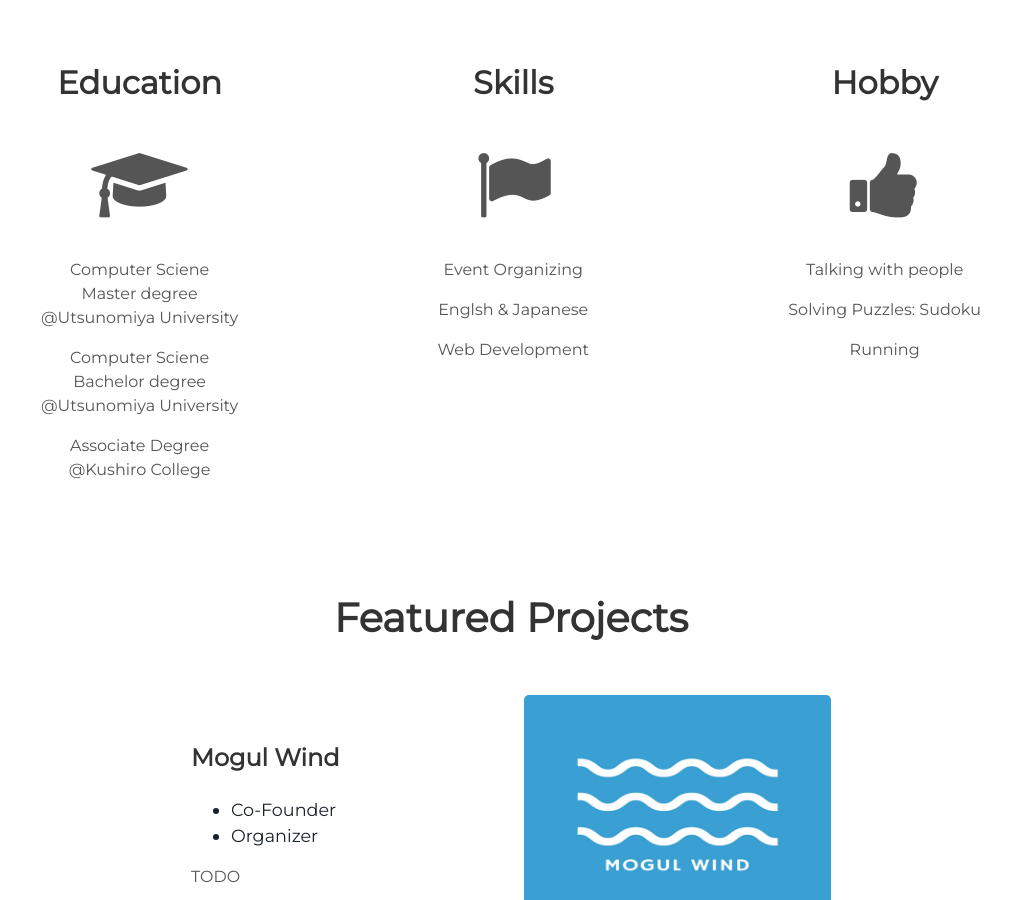
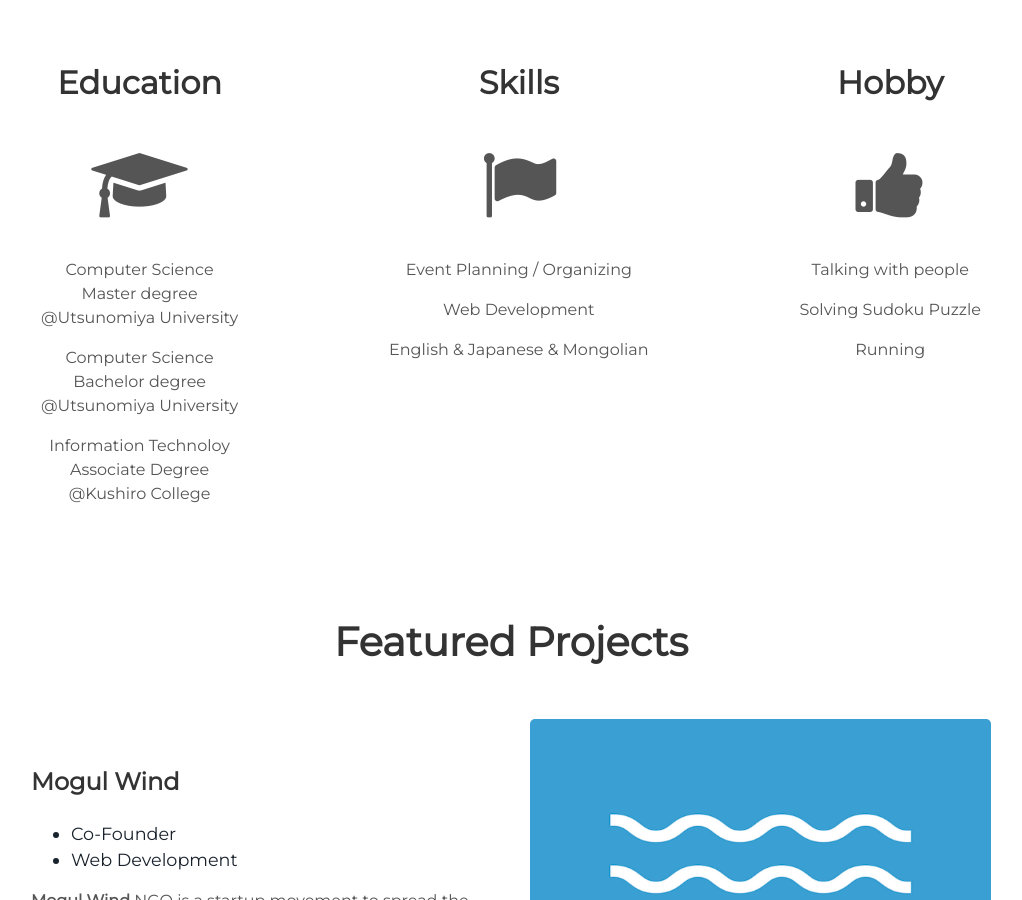
Before and after one commit to munjuu/munjuu.github.io, a Jekyll site: the page built from index.html, in a window 1280 px wide and 900 px high, scrolled down 1108 px. Shown: the whole window, without its empty margins (129-1151 px from the left). Built offline with Jekyll 4.4.1, drawn with Linux system fonts in a browser that asks for light colours; some of the changed text lies outside the part shown.

Commit message:
added some details

```diff
--- a/_config.yml
+++ b/_config.yml
@@ -6,9 +6,9 @@ url: "localhost:3000" # the base hostname & protocol for your site e.g. http://w
 
 # User settings
 username: Munkhod Bayarsaikhan
-user_description: Welcome to my personal page. I will share my everything to you!
-user_title: Science Student
-email: munju08@gmail.com
+user_description: Welcome to my personal page!
+user_title: Graduate Student of CS
+email: munkhod.bayar@gmail.com
 facebook_username: munjuub
 twitter_username: MunjuuB
 github_username:  munjuu
--- a/_includes/about.html
+++ b/_includes/about.html
@@ -8,11 +8,9 @@
       <h2>Education</h2>
       <i class="icon fa fa-graduation-cap"></i>
 
-        <p> Computer Sciene <br />Master degree <br />@Utsunomiya University</p>
-        <p> Computer Sciene <br />Bachelor degree <br />@Utsunomiya University</p>
-        <p> Associate Degree <br />@Kushiro College</p>
-
-
+        <p> Computer Science <br />Master degree <br />@Utsunomiya University</p>
+        <p> Computer Science <br />Bachelor degree <br />@Utsunomiya University</p>
+        <p> Information Technoloy <br />Associate Degree <br />@Kushiro College</p>
 
     </div>
 
@@ -20,9 +18,9 @@
       <h2>Skills</h2>
       <i class="icon fa fa-flag"></i>
 
-        <p> Event Organizing</p>
-        <p> Englsh & Japanese</p>
+        <p> Event Planning / Organizing</p>
         <p> Web Development</p>
+        <p> English & Japanese & Mongolian</p>
 
     </div>
 
@@ -31,8 +29,10 @@
       <i class="icon fa fa-thumbs-up"></i>
 
         <p> Talking with people</p>
-        <p> Solving Puzzles: Sudoku</p>
+        <p> Solving Sudoku Puzzle</p>
         <p> Running</p>
+        <!-- <p> Listening books</p>
+        <p> Watching Sumo</p>-->
 
     </div>
 </div>
--- a/_includes/projects.html
+++ b/_includes/projects.html
@@ -11,9 +11,13 @@
     <h3> Mogul Wind </h3>
     <ul>
       <li> Co-Founder</li>
-      <li> Organizer</li>
+      <li> Web Development</li>
     </ul>
-    <p> TODO </p>
+    <p> <b>Mogul Wind</b> NGO is a startup movement to spread the idea of entrepreneurship, innovation and creativity.
+    <p> Our Vision is to helps startup companies to develop their business successfully by providing services such as networking events, workshops, and so on.
+    <p> In other word "startup incubator".
+    <p> Now we are focusing on to help Mongolian fellow entrepreneurs to reach the Japanese market, on the other hand, Japanese entrepreneurs to reach the Mongolian market.
+    <p> And my team has successfully organized 10+ events, our community growing to 450+ in one year.
     <a class="project-link" href="https://www.facebook.com/Mogulwindcom/">Check it out</a>
   </div>
 </div>
@@ -24,11 +28,11 @@
     <img alt="yamoh" src="{{ "/assets/img/yamoh.png" | prepend: site.baseurl }}" />
   </div>
   <div class="contents-right">
-    <h3> Yamoh </h3>
+    <h3> Mongolian Student Association in Japan </h3>
     <ul>
-      <li> Web Development</li>
+      <li> Member / Organizer </li>
     </ul>
-    <p> TODO </p>
+    <p> We did organize a variety of events for Mongolian students in Japan such as sport festival, new year party, and so on.
     <a class="project-link" href="http://yamoh.org/">Check it out</a>
   </div>
 </div>
@@ -42,9 +46,10 @@
     <h3> Startup Weekend Tokyo</h3>
     <ul>
       <li> Hackathon: Participant</li>
-      <li> Winner 1st prize :)</li>
+      <li> Winner 1st place :)</li>
     </ul>
-    <p> TODO </p>
+    <p> Startup Weekend is a global event to build a startup from scratch for 54 hour.
+    <p> We tried to solve a problem of people's anxiety of burglary in the coffee shop. We made a IoT device to solve this problem and pitched in front of VCs.
     <a class="project-link" href="https://swtokyo.doorkeeper.jp/events/57249">Check it out</a>
   </div>
 </div>
@@ -57,10 +62,10 @@
   <div class="contents-right">
     <h3> Harumatsuri </h3>
     <ul>
-      <li> Stage </li>
-      <li> Organizer </li>
+      <li> Stage Organizer</li>
+      <li> Web Development</li>
     </ul>
-    <p>TODO </p>
+    <p><b>Harumatsuri</b> is the biggest overseas festival of Mongolia. It is a great opportunity to showcase Mongolian culture to Japanese people.</p>
     <a class="project-link" href="http://harumatsuri.net">Check it out</a>
   </div>
 </div>
@@ -76,7 +81,8 @@
       <li> Book Translating</li>
       <li> English & Programming</li>
     </ul>
-    <p> TODO </p>
-    <a class="project-link" href="http://www.helloruby.com/publishers">Check it out</a>
+    <p> I watched this book's author's <a href="https://www.ted.com/talks/linda_liukas_a_delightful_way_to_teach_kids_about_computers?language=mn#t-378742">TED video</a> and inspired the idea of making creator not consumer.
+    <p> So, I am in the process of translating this children's book.
+    <a class="project-link" href="http://www.helloruby.com/meetruby">Check it out</a>
   </div>
 </div>
```
